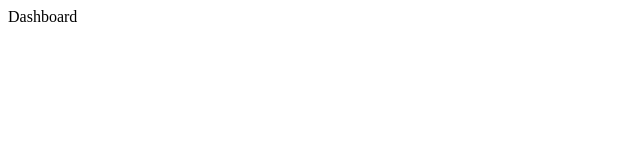
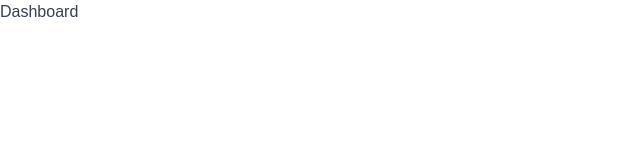
Before and after one commit to jagpratap/The_Hidden_Cove, a React (Vite) app: page /dashboard in a window 1280 px wide. Shown: the top 160 px of the page, without its empty margins (0-640 px from the left). Built offline with nearby package versions, Linux system fonts and the light colour scheme.

Commit message:
Setup global styles

```diff
--- a/package.json
+++ b/package.json
@@ -12,7 +12,8 @@
   "dependencies": {
     "react": "^18.2.0",
     "react-dom": "^18.2.0",
-    "react-router-dom": "^6.21.3"
+    "react-router-dom": "^6.21.3",
+    "styled-components": "^6.1.8"
   },
   "devDependencies": {
     "@types/react": "^18.2.43",
--- a/src/App.jsx
+++ b/src/App.jsx
@@ -1,4 +1,6 @@
 import { BrowserRouter, Navigate, Route, Routes } from "react-router-dom";
+
+import GlobalStyles from "./styles/GlobalStyles";
 
 import Dashboard from "./pages/Dashboard";
 import Bookings from "./pages/Bookings";
@@ -11,6 +13,8 @@
 
 function App() {
   return (
+    <>
+      <GlobalStyles />
       <BrowserRouter>
         <Routes>
           <Route index element={<Navigate replace to="dashboard" />} />
@@ -24,6 +28,7 @@
           <Route path="*" element={<PageNotFound />} />
         </Routes>
       </BrowserRouter>
+    </>
   );
 }
 
--- /dev/null
+++ b/src/styles/GlobalStyles.js
@@ -0,0 +1,137 @@
+import { createGlobalStyle } from "styled-components";
+
+const GlobalStyles = createGlobalStyle`
+:root {
+  /* Indigo */
+  --color-brand-50: #eef2ff;
+  --color-brand-100: #e0e7ff;
+  --color-brand-200: #c7d2fe;
+  --color-brand-500: #6366f1;
+  --color-brand-600: #4f46e5;
+  --color-brand-700: #4338ca;
+  --color-brand-800: #3730a3;
+  --color-brand-900: #312e81;
+
+  /* Grey */
+  --color-grey-0: #fff;
+  --color-grey-50: #f9fafb;
+  --color-grey-100: #f3f4f6;
+  --color-grey-200: #e5e7eb;
+  --color-grey-300: #d1d5db;
+  --color-grey-400: #9ca3af;
+  --color-grey-500: #6b7280;
+  --color-grey-600: #4b5563;
+  --color-grey-700: #374151;
+  --color-grey-800: #1f2937;
+  --color-grey-900: #111827;
+
+  --color-blue-100: #e0f2fe;
+  --color-blue-700: #0369a1;
+  --color-green-100: #dcfce7;
+  --color-green-700: #15803d;
+  --color-yellow-100: #fef9c3;
+  --color-yellow-700: #a16207;
+  --color-silver-100: #e5e7eb;
+  --color-silver-700: #374151;
+  --color-indigo-100: #e0e7ff;
+  --color-indigo-700: #4338ca;
+
+  --color-red-100: #fee2e2;
+  --color-red-700: #b91c1c;
+  --color-red-800: #991b1b;
+
+  --backdrop-color: rgba(255, 255, 255, 0.1);
+
+  --shadow-sm: 0 1px 2px rgba(0, 0, 0, 0.04);
+  --shadow-md: 0px 0.6rem 2.4rem rgba(0, 0, 0, 0.06);
+  --shadow-lg: 0 2.4rem 3.2rem rgba(0, 0, 0, 0.12);
+
+  --border-radius-tiny: 3px;
+  --border-radius-sm: 5px;
+  --border-radius-md: 7px;
+  --border-radius-lg: 9px;
+}
+
+*,
+*::before,
+*::after {
+  box-sizing: border-box;
+  padding: 0;
+  margin: 0;
+}
+
+html {
+  font-size: 62.5%;
+}
+
+body {
+  font-family: "Poppins", sans-serif;
+  color: var(--color-grey-700);
+
+  transition: color 0.3s, background-color 0.3s;
+  min-height: 100vh;
+  line-height: 1.5;
+  font-size: 1.6rem;
+}
+
+input,
+button,
+textarea,
+select {
+  font: inherit;
+  color: inherit;
+}
+
+button {
+  cursor: pointer;
+}
+
+*:disabled {
+  cursor: not-allowed;
+}
+
+select:disabled,
+input:disabled {
+  background-color: var(--color-grey-200);
+  color: var(--color-grey-500);
+}
+
+input:focus,
+button:focus,
+textarea:focus,
+select:focus {
+  outline: 2px solid var(--color-brand-600);
+  outline-offset: -1px;
+}
+
+button:has(svg) {
+  line-height: 0;
+}
+
+a {
+  color: inherit;
+  text-decoration: none;
+}
+
+ul {
+  list-style: none;
+}
+
+p,
+h1,
+h2,
+h3,
+h4,
+h5,
+h6 {
+  overflow-wrap: break-word;
+  hyphens: auto;
+}
+
+img {
+  max-width: 100%;
+}
+
+`;
+
+export default GlobalStyles;
```
Also changed, not shown: 1 other file (tests, documents, lock files or other folders). Lines whose indentation alone changed are shown as unchanged.
